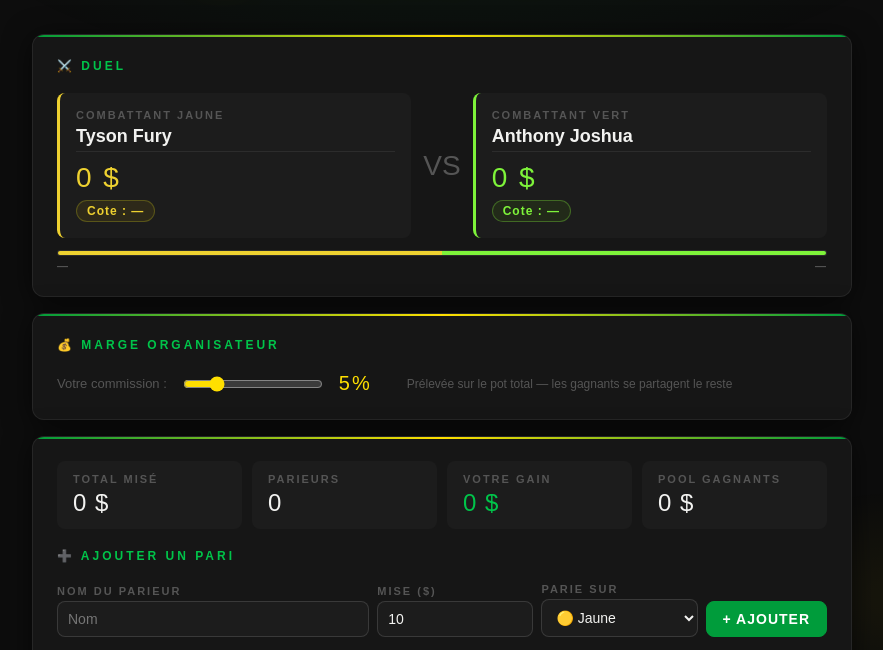
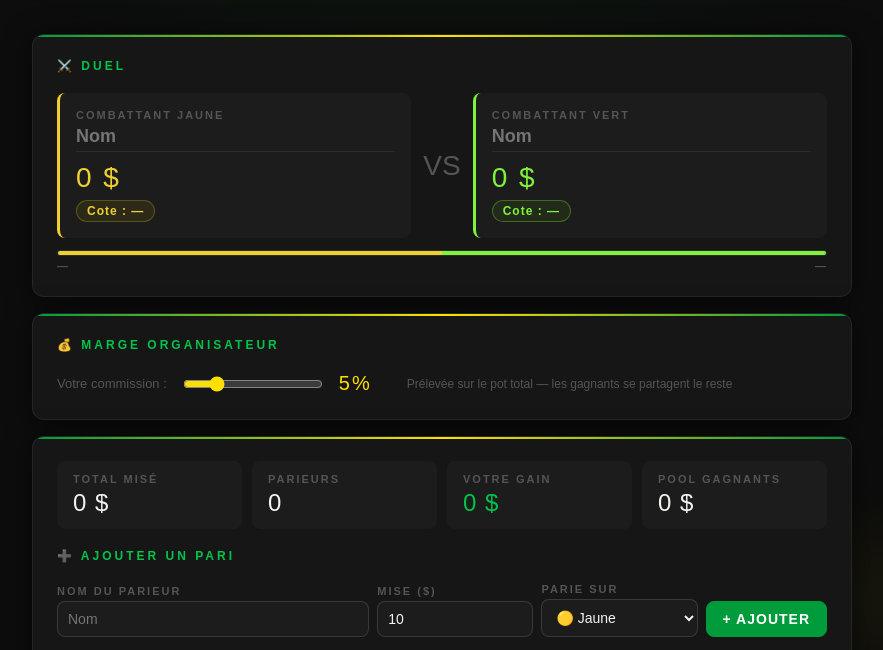
Before and after one commit to Kichou-0/M13, a plain HTML site: page combat.html in a window 1280 px wide. Shown: the part 107-757 px from the top of the page, without its empty margins (198-1081 px from the left). Drawn offline with Linux system fonts and the light colour scheme.

Commit message:
Update combat.html

```diff
--- a/combat.html
+++ b/combat.html
@@ -320,14 +320,14 @@
     <div class="fighters-grid">
       <div class="fighter-card red">
         <label>Combattant Jaune</label>
-        <input type="text" id="nameA" value="Tyson Fury" oninput="update()" />
+        <input type="text" id="nameA" placeholder="Nom" oninput="update()" />
         <div class="mise-total" id="totalA">0 $</div>
         <span class="cote-badge" id="coteA">Cote : —</span>
       </div>
       <div class="vs">VS</div>
       <div class="fighter-card blue">
         <label>Combattant Vert</label>
-        <input type="text" id="nameB" value="Anthony Joshua" oninput="update()" />
+        <input type="text" id="nameB" placeholder="Nom" oninput="update()" />
         <div class="mise-total" id="totalB">0 $</div>
         <span class="cote-badge" id="coteB">Cote : —</span>
       </div>
```
